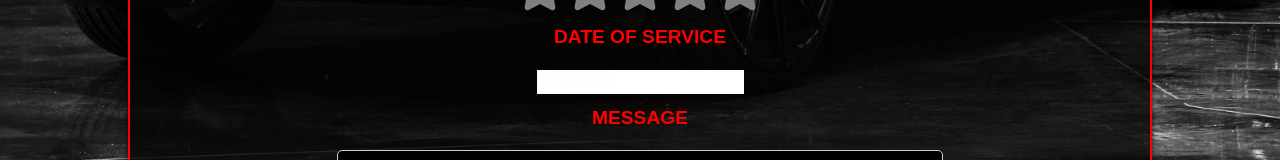
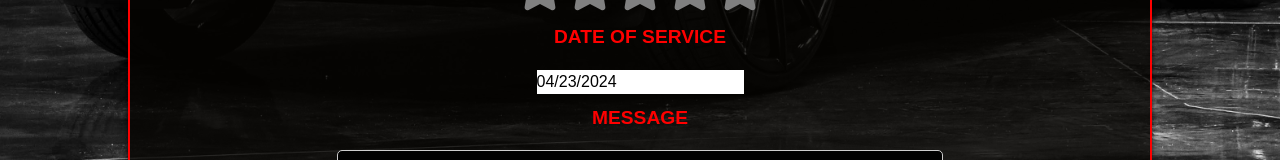
Before and after one commit to HasinduNiran/Vehicle_Service_Management_System, a React (Vite) app in the folder client/: page /feedback/edit/1 in a window 1280 px wide. Shown: the part 742-902 px from the top of the page. Built offline with nearby package versions, Linux system fonts and the light colour scheme; no server answers.

Commit message:
Update EditFeedback.jsx

```diff
--- a/client/src/assets/pages/Feedback/EditFeedback.jsx
+++ b/client/src/assets/pages/Feedback/EditFeedback.jsx
@@ -223,6 +223,7 @@ const EditFeedback = () => {
           <DatePicker
             selected={dateOfService}
             onChange={(date) => setDateOfService(date)}
+            className="date-picker-input text-black"
           />
           <label style={styles.label}>Message</label>
           <input
```
